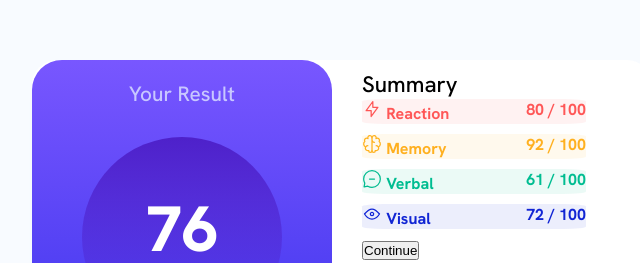
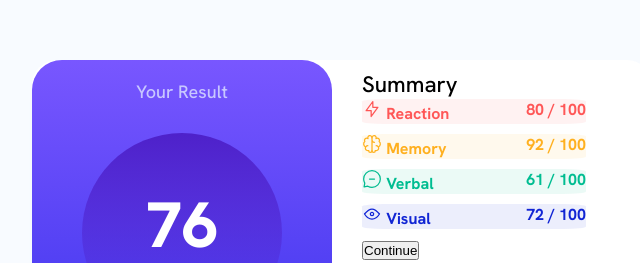
Before and after one commit to SaeM843/Results-summar-component, a plain HTML site: page index.html in a window 1280 px wide. Shown: the part 140-403 px from the top of the page, 298-938 px from the left. Drawn offline with Linux system fonts and the light colour scheme.

Commit message:
changed result-title font-size

```diff
--- a/style.css
+++ b/style.css
@@ -58,7 +58,7 @@ body {
 }
 
 .result-title {
-    font-size: 1.3rem;
+    font-size: 18px;
     margin-top: 10px;
     color: var(--light-lavender);
 }
```
